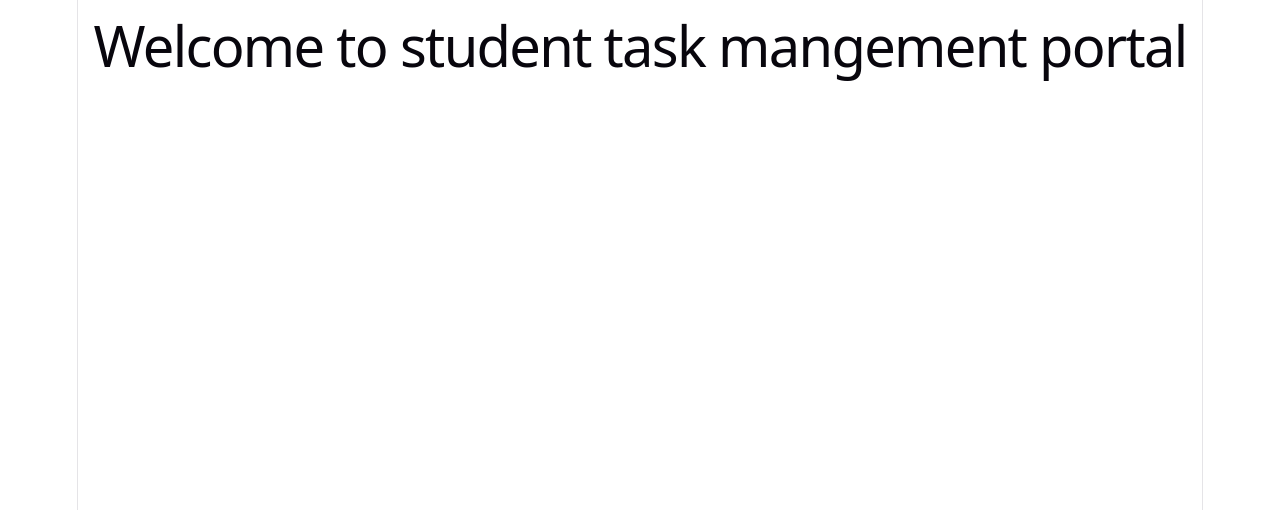
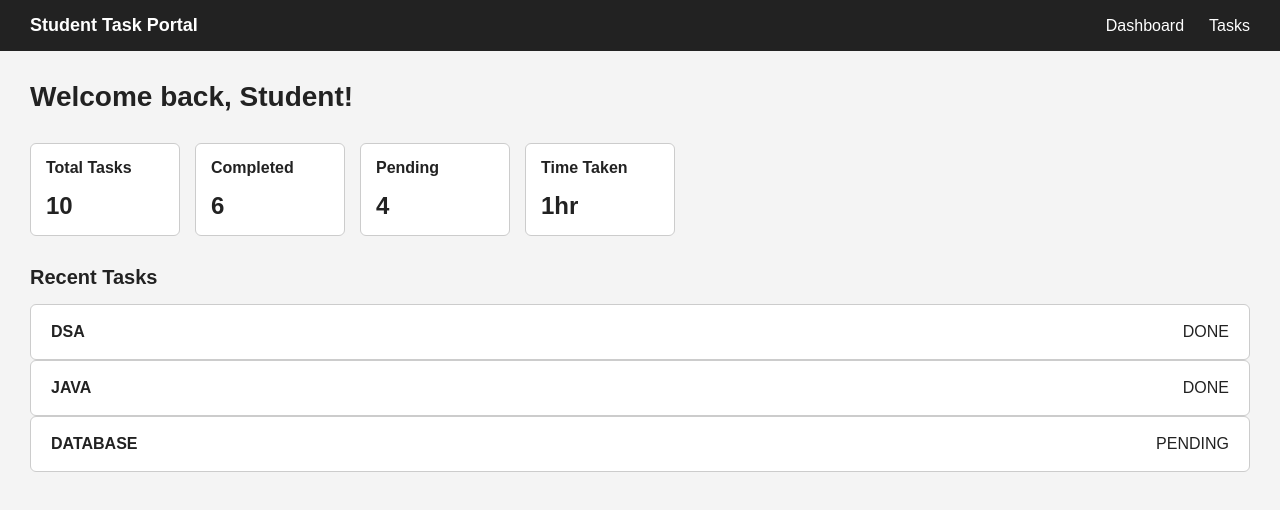
Before and after one commit to PRANAV-HU/full-stack-project, a React (Vite) app in the folder Student_task_management_portal/: page / in a window 1280 px wide. Shown: the top 510 px of the page. Built offline with nearby package versions, Linux system fonts and the light colour scheme.

Commit message:
this is third day

```diff
--- a/Student_task_management_portal/src/App.css
+++ b/Student_task_management_portal/src/App.css
@@ -1,184 +1,114 @@
-.counter {
-  font-size: 16px;
-  padding: 5px 10px;
-  border-radius: 5px;
-  color: var(--accent);
-  background: var(--accent-bg);
-  border: 2px solid transparent;
-  transition: border-color 0.3s;
-  margin-bottom: 24px;
+/* Navbar */
 
-  &:hover {
-    border-color: var(--accent-border);
-  }
-  &:focus-visible {
-    outline: 2px solid var(--accent);
-    outline-offset: 2px;
-  }
+nav {
+    background-color: #222;
+    color: white;
+
+    padding: 15px 30px;
+
+    display: flex;
+    justify-content: space-between;
+    align-items: center;
 }
 
-.hero {
-  position: relative;
-
-  .base,
-  .framework,
-  .vite {
-    inset-inline: 0;
-    margin: 0 auto;
-  }
-
-  .base {
-    width: 170px;
-    position: relative;
-    z-index: 0;
-  }
-
-  .framework,
-  .vite {
-    position: absolute;
-  }
-
-  .framework {
-    z-index: 1;
-    top: 34px;
-    height: 28px;
-    transform: perspective(2000px) rotateZ(300deg) rotateX(44deg) rotateY(39deg)
-      scale(1.4);
-  }
-
-  .vite {
-    z-index: 0;
-    top: 107px;
-    height: 26px;
-    width: auto;
-    transform: perspective(2000px) rotateZ(300deg) rotateX(40deg) rotateY(39deg)
-      scale(0.8);
-  }
+nav h2 {
+    margin: 0;
+    font-size: 18px;
 }
 
-#center {
-  display: flex;
-  flex-direction: column;
-  gap: 25px;
-  place-content: center;
-  place-items: center;
-  flex-grow: 1;
-
-  @media (max-width: 1024px) {
-    padding: 32px 20px 24px;
-    gap: 18px;
-  }
+.nav-links {
+    display: flex;
+    gap: 25px;
 }
 
-#next-steps {
-  display: flex;
-  border-top: 1px solid var(--border);
-  text-align: left;
-
-  & > div {
-    flex: 1 1 0;
-    padding: 32px;
-    @media (max-width: 1024px) {
-      padding: 24px 20px;
-    }
-  }
-
-  .icon {
-    margin-bottom: 16px;
-    width: 22px;
-    height: 22px;
-  }
-
-  @media (max-width: 1024px) {
-    flex-direction: column;
-    text-align: center;
-  }
+.nav-links span {
+    cursor: pointer;
 }
 
-#docs {
-  border-right: 1px solid var(--border);
 
-  @media (max-width: 1024px) {
-    border-right: none;
-    border-bottom: 1px solid var(--border);
-  }
+/* Welcome */
+
+.welcome {
+    padding: 30px;
 }
 
-#next-steps ul {
-  list-style: none;
-  padding: 0;
-  display: flex;
-  gap: 8px;
-  margin: 32px 0 0;
-
-  .logo {
-    height: 18px;
-  }
-
-  a {
-    color: var(--text-h);
-    font-size: 16px;
-    border-radius: 6px;
-    background: var(--social-bg);
-    display: flex;
-    padding: 6px 12px;
-    align-items: center;
-    gap: 8px;
-    text-decoration: none;
-    transition: box-shadow 0.3s;
-
-    &:hover {
-      box-shadow: var(--shadow);
-    }
-    .button-icon {
-      height: 18px;
-      width: 18px;
-    }
-  }
-
-  @media (max-width: 1024px) {
-    margin-top: 20px;
-    flex-wrap: wrap;
-    justify-content: center;
-
-    li {
-      flex: 1 1 calc(50% - 8px);
-    }
-
-    a {
-      width: 100%;
-      justify-content: center;
-      box-sizing: border-box;
-    }
-  }
+.welcome h1 {
+    margin: 0;
+    font-size: 28px;
 }
 
-#spacer {
-  height: 88px;
-  border-top: 1px solid var(--border);
-  @media (max-width: 1024px) {
-    height: 48px;
-  }
+
+/* Dashboard */
+
+main {
+    padding: 0 30px 30px;
 }
 
-.ticks {
-  position: relative;
-  width: 100%;
 
-  &::before,
-  &::after {
-    content: '';
-    position: absolute;
-    top: -4.5px;
-    border: 5px solid transparent;
-  }
+/* Stat Cards */
 
-  &::before {
-    left: 0;
-    border-left-color: var(--border);
-  }
-  &::after {
-    right: 0;
-    border-right-color: var(--border);
-  }
+.stats-container {
+    display: flex;
+    gap: 15px;
+    margin-bottom: 30px;
 }
+
+.stat-card {
+    background-color: white;
+
+    border: 1px solid #ccc;
+    border-radius: 6px;
+
+    width: 150px;
+
+    padding: 15px;
+}
+
+.stat-card h3 {
+    margin: 0 0 15px;
+    font-size: 16px;
+}
+
+.stat-card h2 {
+    margin: 0;
+    font-size: 24px;
+}
+
+
+/* Recent Tasks */
+
+main > h2 {
+    font-size: 20px;
+    margin-bottom: 15px;
+}
+
+
+/* Task Cards */
+
+.tasks-container {
+    display: flex;
+    flex-direction: column;
+    gap: 15px;
+}
+
+.task-card {
+    background-color: white;
+
+    border: 1px solid #ccc;
+    border-radius: 6px;
+
+    padding: 18px 20px;
+
+    display: flex;
+    justify-content: space-between;
+    align-items: center;
+}
+
+.task-card h3 {
+    margin: 0;
+    font-size: 16px;
+}
+
+.task-card p {
+    margin: 0;
+}
--- a/Student_task_management_portal/src/App.jsx
+++ b/Student_task_management_portal/src/App.jsx
@@ -1,9 +1,14 @@
-import Welcome from "./components/Welcome"
+import"./App.css"
+import Navbar from "./components/Navbar";
+import DashBoard  from "./components/DashBoard";
+import Welcome from "./components/Welcome";
 function App(){
   return(
     <div>
-      <Welcome/>
-    </div>
+       <Navbar/>
+       <Welcome/>
+      <DashBoard/>
+        </div>
   );
 
 }
--- /dev/null
+++ b/Student_task_management_portal/src/components/DashBoard.jsx
@@ -0,0 +1,36 @@
+import StatCard from "./StatCard";
+import TaskCard from "./TaskCard";
+
+function Dashboard() {
+    const tasks = [{title:"DSA",values:"all concepts",
+        status:"DONE"},
+    {title:"JAVA",values:"all concepts",
+        status:"DONE"},{title:"DATABASE",values:"alla concepts",
+        status:"PENDING"}]
+    return (
+        <main>
+
+            <div className="stats-container">
+                <StatCard title={"Total Tasks"}
+                value ={"10"}/>
+                <StatCard title={"Completed"}
+                value={"6"} />
+                <StatCard title={"Pending"}
+                value={"4"} />
+                <StatCard title={"Time Taken"}
+                value={"1hr"}/>
+            </div>
+
+            <h2>Recent Tasks</h2>
+
+           <div className="task-container">
+                {tasks.map((task) => (
+                  <TaskCard title={task.title} description={task.values} status={task.status} />
+                ))}
+            </div>
+
+        </main>
+    );
+}
+
+export default Dashboard;
--- /dev/null
+++ b/Student_task_management_portal/src/components/Navbar.jsx
@@ -0,0 +1,14 @@
+function Navbar() {
+    return (
+        <nav>
+            <h2>Student Task Portal</h2>
+
+            <div className="nav-links">
+                <span>Dashboard</span>
+                <span>Tasks</span>
+            </div>
+        </nav>
+    );
+}
+
+export default Navbar;
--- /dev/null
+++ b/Student_task_management_portal/src/components/StatCard.jsx
@@ -0,0 +1,10 @@
+function StatCard({title,value}) {
+    return (
+        <div className="stat-card">
+            <h3>{title}</h3>
+            <h2>{value}</h2>
+        </div>
+    );
+}
+
+export default StatCard;
--- /dev/null
+++ b/Student_task_management_portal/src/components/TaskCard.jsx
@@ -0,0 +1,13 @@
+function TaskCard({title,values,status}) {
+    return (
+        <div className="task-card">
+            <h3>{title}</h3>
+
+            <p>{values}</p>
+
+            <p>{status}</p>
+        </div>
+    );
+}
+
+export default TaskCard;
--- a/Student_task_management_portal/src/components/Welcome.jsx
+++ b/Student_task_management_portal/src/components/Welcome.jsx
@@ -1,6 +1,9 @@
-function Welcome(){
+function Welcome() {
     return (
-        <h1> Welcome to student task mangement portal</h1>
+        <section className="welcome">
+            <h1>Welcome back, Student!</h1>
+        </section>
     );
 }
+
 export default Welcome;
--- a/Student_task_management_portal/src/index.css
+++ b/Student_task_management_portal/src/index.css
@@ -1,111 +1,15 @@
-:root {
-  --text: #6b6375;
-  --text-h: #08060d;
-  --bg: #fff;
-  --border: #e5e4e7;
-  --code-bg: #f4f3ec;
-  --accent: #aa3bff;
-  --accent-bg: rgba(170, 59, 255, 0.1);
-  --accent-border: rgba(170, 59, 255, 0.5);
-  --social-bg: rgba(244, 243, 236, 0.5);
-  --shadow:
-    rgba(0, 0, 0, 0.1) 0 10px 15px -3px, rgba(0, 0, 0, 0.05) 0 4px 6px -2px;
-
-  --sans: system-ui, 'Segoe UI', Roboto, sans-serif;
-  --heading: system-ui, 'Segoe UI', Roboto, sans-serif;
-  --mono: ui-monospace, Consolas, monospace;
-
-  font: 18px/145% var(--sans);
-  letter-spacing: 0.18px;
-  color-scheme: light dark;
-  color: var(--text);
-  background: var(--bg);
-  font-synthesis: none;
-  text-rendering: optimizeLegibility;
-  -webkit-font-smoothing: antialiased;
-  -moz-osx-font-smoothing: grayscale;
-
-  @media (max-width: 1024px) {
-    font-size: 16px;
-  }
-}
-
-@media (prefers-color-scheme: dark) {
-  :root {
-    --text: #9ca3af;
-    --text-h: #f3f4f6;
-    --bg: #16171d;
-    --border: #2e303a;
-    --code-bg: #1f2028;
-    --accent: #c084fc;
-    --accent-bg: rgba(192, 132, 252, 0.15);
-    --accent-border: rgba(192, 132, 252, 0.5);
-    --social-bg: rgba(47, 48, 58, 0.5);
-    --shadow:
-      rgba(0, 0, 0, 0.4) 0 10px 15px -3px, rgba(0, 0, 0, 0.25) 0 4px 6px -2px;
-  }
-
-  #social .button-icon {
-    filter: invert(1) brightness(2);
-  }
+* {
+    box-sizing: border-box;
 }
 
 body {
-  margin: 0;
+    margin: 0;
+    font-family: Arial, sans-serif;
+    background-color: #f4f4f4;
+    color: #222;
 }
 
-#root {
-  width: 1126px;
-  max-width: 100%;
-  margin: 0 auto;
-  text-align: center;
-  border-inline: 1px solid var(--border);
-  min-height: 100svh;
-  display: flex;
-  flex-direction: column;
-  box-sizing: border-box;
+a {
+    color: inherit;
+    text-decoration: none;
 }
-
-h1,
-h2 {
-  font-family: var(--heading);
-  font-weight: 500;
-  color: var(--text-h);
-}
-
-h1 {
-  font-size: 56px;
-  letter-spacing: -1.68px;
-  margin: 32px 0;
-  @media (max-width: 1024px) {
-    font-size: 36px;
-    margin: 20px 0;
-  }
-}
-h2 {
-  font-size: 24px;
-  line-height: 118%;
-  letter-spacing: -0.24px;
-  margin: 0 0 8px;
-  @media (max-width: 1024px) {
-    font-size: 20px;
-  }
-}
-p {
-  margin: 0;
-}
-
-code,
-.counter {
-  font-family: var(--mono);
-  display: inline-flex;
-  border-radius: 4px;
-  color: var(--text-h);
-}
-
-code {
-  font-size: 15px;
-  line-height: 135%;
-  padding: 4px 8px;
-  background: var(--code-bg);
-}
```
